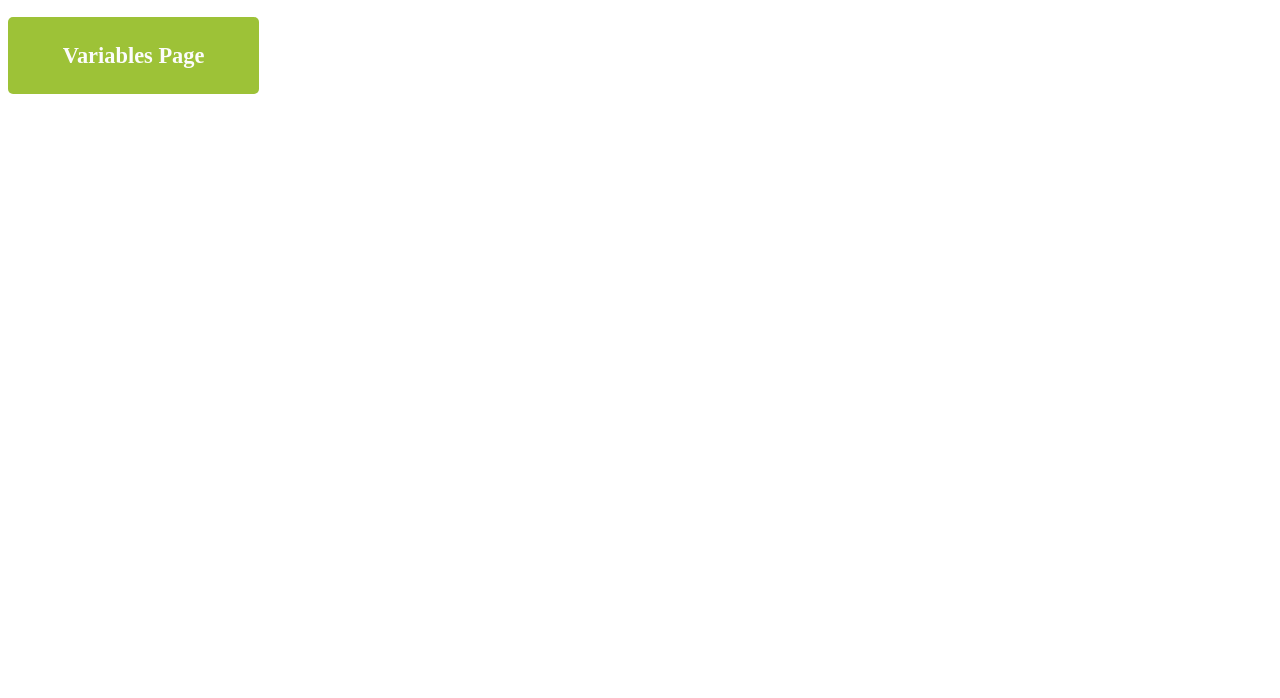
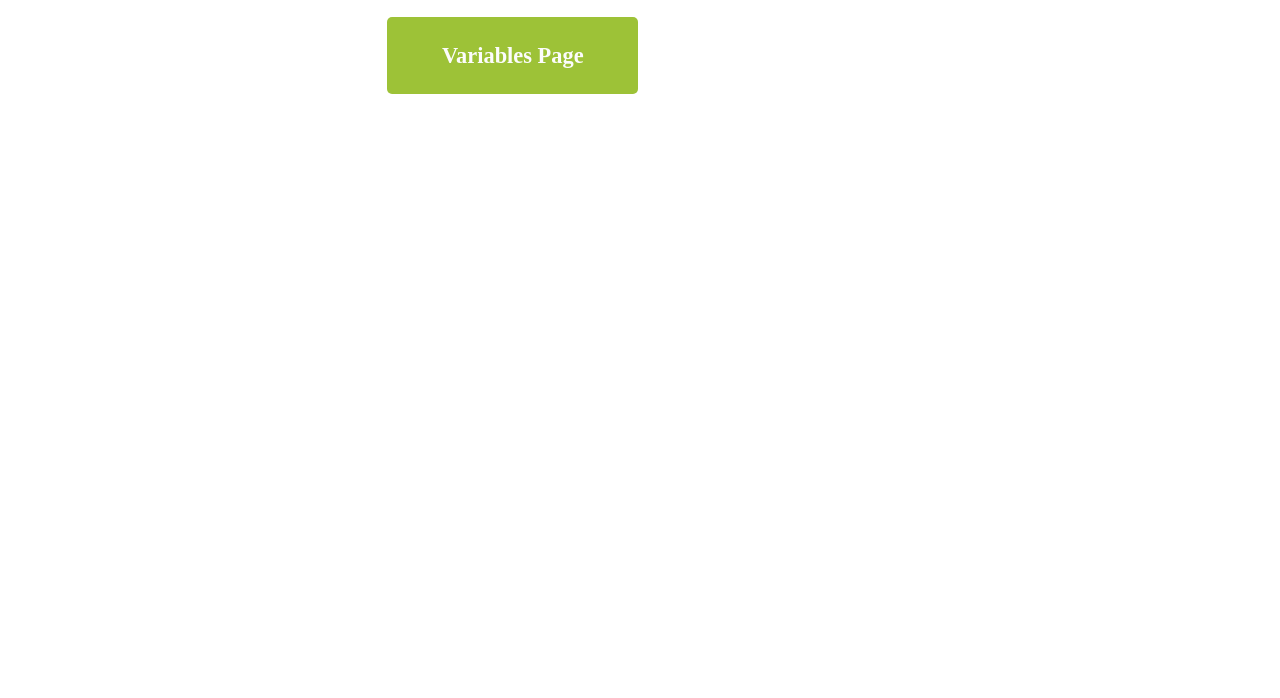
Before and after one commit to Pedro-gomes8/rocketseat_courses, a plain HTML site: page CSS_stuff/index.html in a window 1280 px wide. Shown: the part 102-800 px from the top of the page. Drawn offline with Linux system fonts and the light colour scheme.

Commit message:
updated directory tree

```diff
--- a/CSS_stuff/CSS/estilo.css
+++ b/CSS_stuff/CSS/estilo.css
@@ -9,6 +9,7 @@ h1 {
   background-color: rgb(222, 225, 54);
 }
 .testebutaum {
+  margin-left: 30%;
   display: flex;
   -moz-box-align: center;
   align-items: center;
--- a/CSS_stuff/index.html
+++ b/CSS_stuff/index.html
@@ -11,6 +11,6 @@
     <script src="../JavaScript_training/inicio.js"></script>
     <script src="../JavaScript_training/objects.js"></script>
     <h1>Titulo da pagina</h1>
-    <a href="./CSS/variaveis.html" class='testebutaum'> Variables Page</a>
+    <a href="./variaveis.html" class='testebutaum'> Variables Page</a>
 </body>
 </html>
--- a/JavaScript_training/variaveis.js
+++ b/JavaScript_training/variaveis.js
@@ -5,3 +5,5 @@
     let
     const
 */
+
+var clima = 'quente';
```
Also changed, not shown: CSS_stuff/variaveis.html (renamed from CSS_stuff/CSS/variaveis.html, +3 -2 lines).
